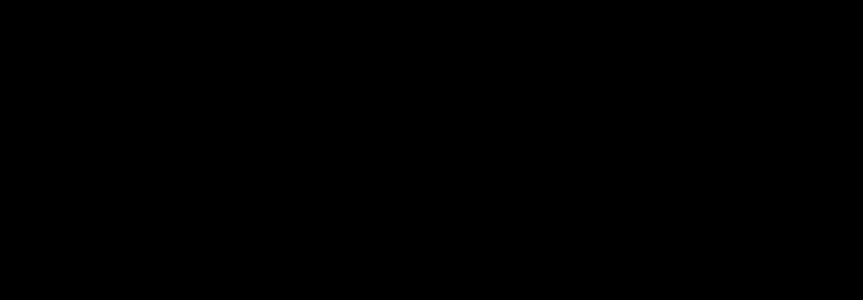
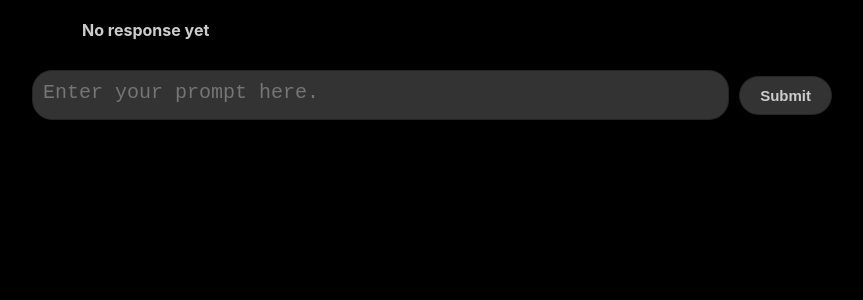
Before and after one commit to yashexe/trackgpt, a React (Create React App) app in the folder client/: page /tempai in a window 1280 px wide. Before the commit this address had no page. Shown: the top 300 px of the page, without its empty margins (208-1071 px from the left). Built offline with nearby package versions, Linux system fonts and the light colour scheme.

Commit message:
Add gpt3.5-turbo functionality

```diff
--- a/client/package.json
+++ b/client/package.json
@@ -6,7 +6,9 @@
     "@testing-library/jest-dom": "^5.17.0",
     "@testing-library/react": "^13.4.0",
     "@testing-library/user-event": "^13.5.0",
+    "axios": "^1.7.3",
     "chart.js": "^4.4.3",
+    "dotenv": "^16.4.5",
     "react": "^18.3.1",
     "react-chartjs-2": "^5.2.0",
     "react-dom": "^18.3.1",
--- a/client/src/App.js
+++ b/client/src/App.js
@@ -1,6 +1,7 @@
 import './styles/App.css';
 import { GetStarted } from './pages/GetStarted';
 import { Home } from './pages/Home';
+import { TempAIPage } from './pages/TempAIPage';
 import { BrowserRouter, Route, Routes } from 'react-router-dom';
 
 function App() {
@@ -11,6 +12,7 @@ function App() {
           <Route path="/" element={<GetStarted />} />
           <Route path="/getInfo" element={<getInfo />} />
           <Route path="/home" element={<Home />} />
+          <Route path="/tempai" element={<TempAIPage/> } />
         </Routes>
       </BrowserRouter>
     </div>
--- /dev/null
+++ b/client/src/pages/TempAIPage.js
@@ -0,0 +1,58 @@
+import { useState } from 'react';
+import { getOpenAIResponse } from '../services/OpenAIReponse';
+
+import '../styles/TempAI.css'
+
+export const TempAIPage = () => {
+  const [input, setInput] = useState('');
+  const [response, setResponse] = useState(''); // State for storing the response
+
+  const handleSubmit = async e => {
+    e.preventDefault()
+    setInput('')
+    if (input.trim() === '') return;
+    try {
+      setTimeout(async () => {
+        try {
+          const result = await getOpenAIResponse(input);
+          setResponse(result); // Update the state with the response
+        } catch (error) {
+          console.error('Error fetching GPT response:', error);
+        }
+      }, 100); // 100ms delay
+    } catch (error) {
+      console.error('Error adding user bubble:', error);
+    }
+  };
+
+  const handleKeyDown = (e) => {
+    if (e.key === 'Enter' && !e.shiftKey) {
+      e.preventDefault();
+      handleSubmit(e);
+    }
+  };
+
+  return (
+    <div className="chatbox">
+      <div className="gpt-response">
+        {response ? response : 'No response yet'} {/* Display the response here */}
+      </div>
+      <form onSubmit={handleSubmit} className="chatbox-form">
+        <textarea
+          id="promptarea"
+          placeholder="Enter your prompt here."
+          value={input}
+          onChange={(e) => setInput(e.target.value)}
+          onKeyDown={handleKeyDown}
+        />
+        <button
+          className={input ? 'input-button-highlighted' : 'input-button'}
+          type="submit"
+        >
+          Submit
+        </button>
+      </form>
+    </div>
+  );
+
+};
--- /dev/null
+++ b/client/src/services/OpenAIReponse.js
@@ -0,0 +1,28 @@
+import axios from 'axios';
+
+const API_KEY = process.env.REACT_APP_OPENAI_API_KEY;
+const API_URL = 'https://api.openai.com/v1/chat/completions';
+
+export const getOpenAIResponse = async (prompt) => {
+  try {
+    const response = await axios.post(
+      API_URL,
+      {
+        model: 'gpt-3.5-turbo', // Specify the model here
+        messages: [{ role: 'user', content: prompt }], // Adjust for chat model
+        max_tokens: 100,
+        temperature: 0.5,
+      },
+      {
+        headers: {
+          'Content-Type': 'application/json',
+          Authorization: `Bearer ${API_KEY}`,
+        },
+      }
+    );
+    return response.data.choices[0].message.content;
+  } catch (error) {
+    console.error('Error calling OpenAI API:', error);
+    throw error;
+  }
+};
--- /dev/null
+++ b/client/src/styles/TempAI.css
@@ -0,0 +1,69 @@
+.gpt-response {
+    display: block;
+    text-align: left; /* Align text to the left for readability */
+    max-width: 700px; /* Match the max-width of the textarea */
+    width: 100%;
+    margin: 20px auto; /* Center and add margin for spacing */
+    color: #ccc;
+    font-weight: bold;
+    white-space: pre-wrap; /* Preserve whitespace and enable word wrap */
+    word-wrap: break-word; /* Break long words to prevent overflow */
+  }
+
+  .chatbox {
+    display: flex;
+    flex-direction: column;
+    align-items: center;
+    width: 100%;
+    max-width: 800px;
+    margin: 0 auto;
+    box-sizing: border-box;
+  }
+
+  .chatbox-form {
+    display: flex;
+    width: 100%;
+    max-width: 800px;
+    box-sizing: border-box;
+    margin-top: 10px; /* Spacing between response and form */
+  }
+
+  textarea {
+    flex: 1;
+    max-width: 700px; /* Set a max-width for consistency */
+    max-height: 50px;
+    padding: 10px;
+    box-sizing: border-box;
+    overflow: hidden;
+    resize: none;
+    outline: none;
+    background-color: #333;
+    color: #ccc;
+    font-size: 20px;
+    border: 1px solid #282424;
+    border-radius: 20px;
+    margin-right: 10px;
+  }
+
+  .input-button, .input-button-highlighted {
+    padding: 10px 20px;
+    background-color: #333;
+    color: #ccc;
+    font-weight: bold;
+    font-size: 15px;
+    border: 1px solid #282424;
+    border-radius: 20px;
+    cursor: pointer;
+    transition: ease-in 0.125s;
+    align-self: center;
+  }
+
+  .input-button-highlighted {
+    background-color: #ccc;
+    color: rgb(37, 36, 36);
+  }
+
+  button:hover {
+    background-color: #ccc;
+    color: rgb(37, 36, 36);
+  }
```
Also changed, not shown: client/src/pages/Home.js (+5 -4 lines), 2 other files (tests, documents, lock files or other folders).
